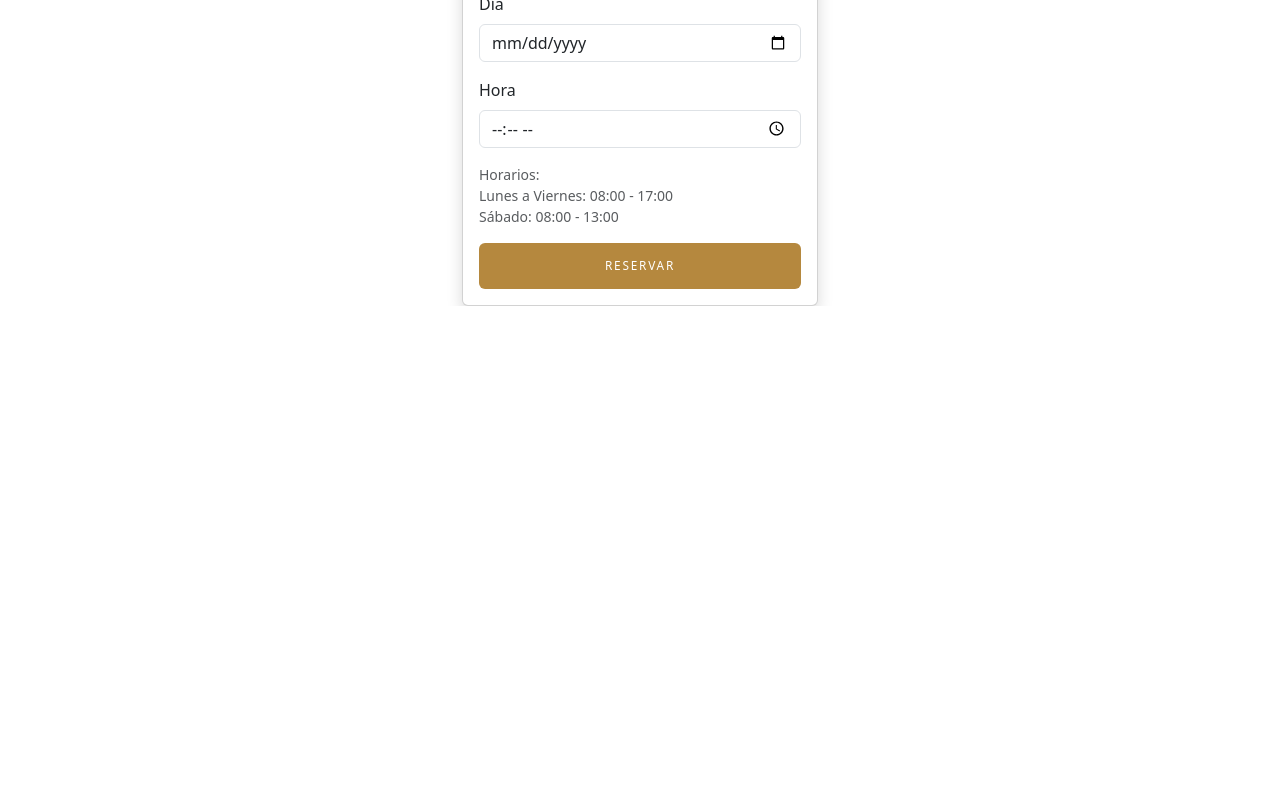
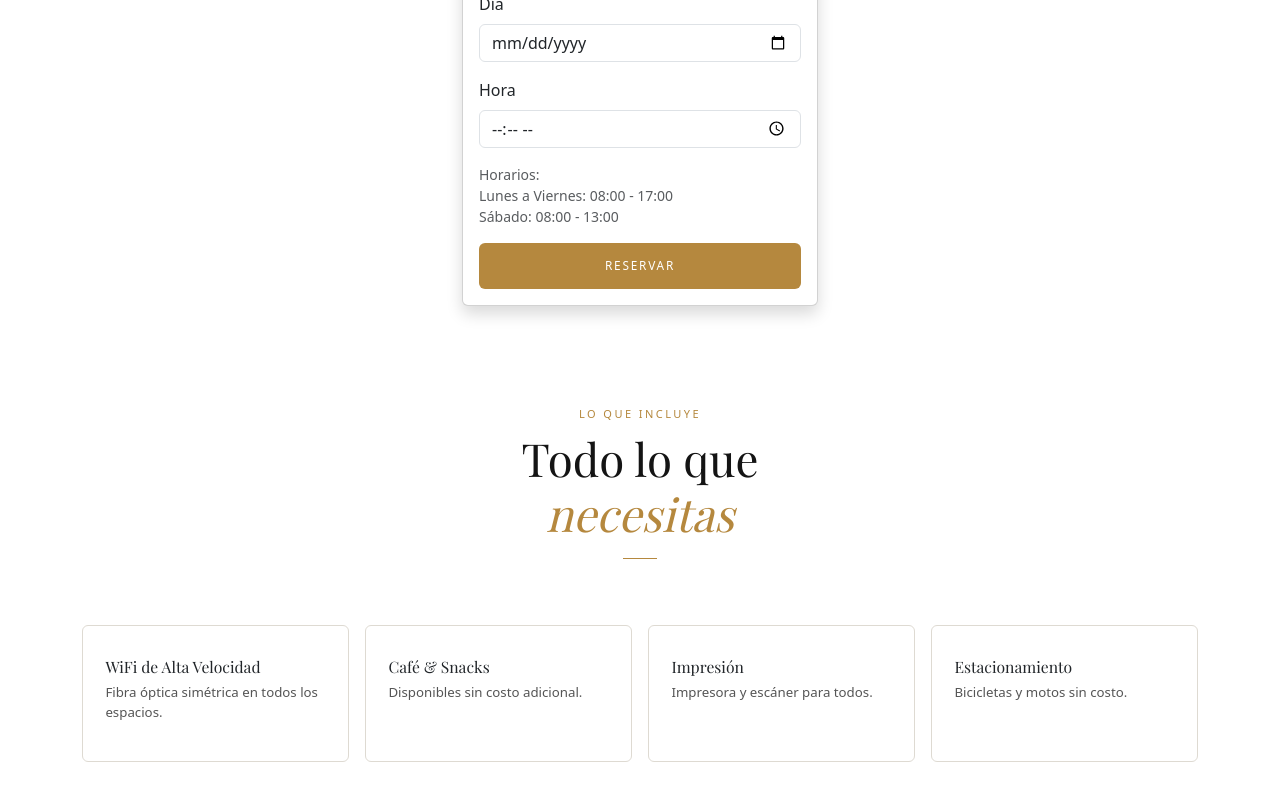
Before and after one commit to FCoderN/WorkHub-Coworking, a React (Vite) app in the folder vite-project/: page / in a window 1280 px wide. Shown: the part 2132-2932 px from the top of the page. Before the commit the page ends 2438 px from the top, so only its background shows below. Built offline with nearby package versions, Linux system fonts and the light colour scheme; a web font is replaced by a local one.

Commit message:
Servicio agregado

```diff
--- a/vite-project/src/App.jsx
+++ b/vite-project/src/App.jsx
@@ -2,7 +2,7 @@ import Header from "./Components/Header";
 import Espacios from "./Components/Espacios";
 import Navbar from "./Components/Navbar";
 import FormReserva from "./Components/FormReserva";
-
+import Servicios from "./Components/Servicios";
 
 function App() {
   return (
@@ -11,6 +11,7 @@ function App() {
       <Header />
       <Espacios />
       <FormReserva />
+      <Servicios />
     </>
   )};
 
--- a/vite-project/src/Components/Servicios.jsx
+++ b/vite-project/src/Components/Servicios.jsx
@@ -0,0 +1,56 @@
+import "../App.css";
+import "react-bootstrap";
+
+
+function Servicios() {
+
+    return (
+                <section id="servicios" className="section">
+                <div className="container">
+
+                    <div className="row mb-5">
+                        <div className="col-lg-5 mx-auto text-center">
+                            <p className="section-label">Lo que Incluye</p>
+                            <h2 className="section-title">Todo lo que<br/><em>necesitas</em></h2>
+                            <div className="divider mx-auto"></div>
+                        </div>
+                    </div>
+
+                    <div className="row g-3">
+                        <div className="col-6 col-lg-3">
+                            <div className="service-item">
+                                <div className="service-icon"><i className="bi bi-wifi"></i></div>
+                                <h4>WiFi de Alta Velocidad</h4>
+                                <p>Fibra óptica simétrica en todos los espacios.</p>
+                            </div>
+                        </div>
+                        <div className="col-6 col-lg-3">
+                            <div className="service-item">
+                                <div className="service-icon"><i className="bi bi-cup-hot"></i></div>
+                                <h4>Café & Snacks</h4>
+                                <p>Disponibles sin costo adicional.</p>
+                            </div>
+                        </div>
+                        <div className="col-6 col-lg-3">
+                            <div className="service-item">
+                                <div className="service-icon"><i className="bi bi-printer"></i></div>
+                                <h4>Impresión</h4>
+                                <p>Impresora y escáner para todos.</p>
+                            </div>
+                        </div>
+                        <div className="col-6 col-lg-3">
+                            <div className="service-item">
+                                <div className="service-icon"><i className="bi bi-bicycle"></i></div>
+                                <h4>Estacionamiento</h4>
+                                <p>Bicicletas y motos sin costo.</p>
+                            </div>
+                        </div>
+                    </div>
+
+                </div>
+            </section>
+
+    );
+};
+
+export default Servicios;
```
